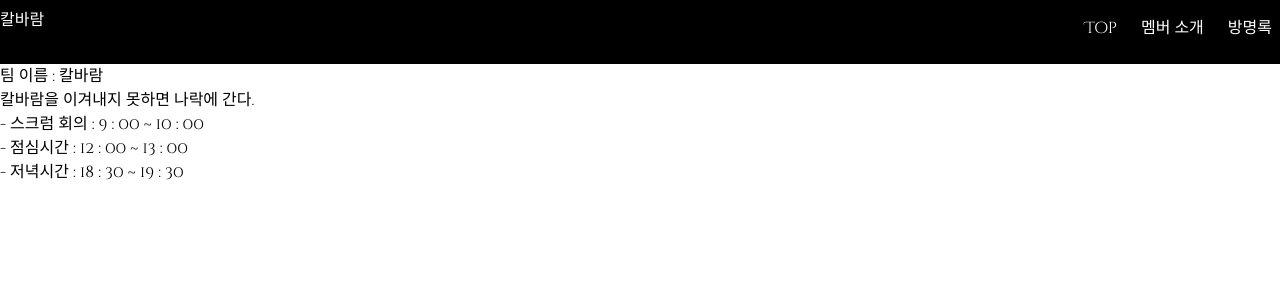
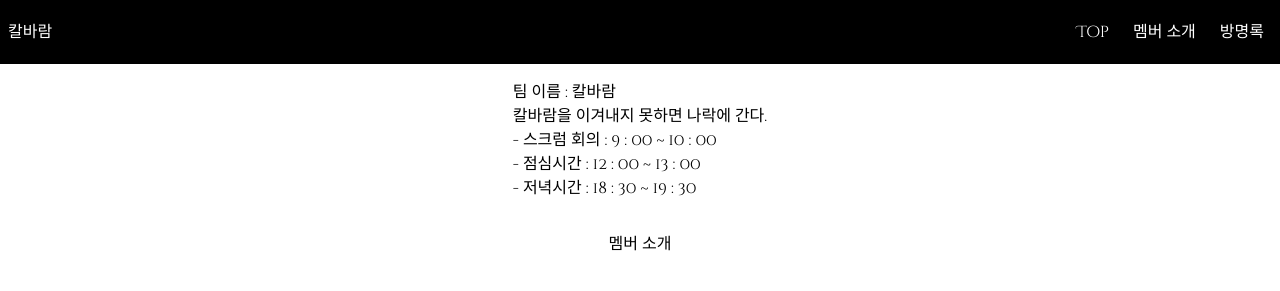
Before and after one commit to sharp-wind/SharpWind, a website: page main/index.html in a window 1280 px wide. Shown: the top 291 px of the page. Drawn offline with Linux system fonts and the light colour scheme.

Commit message:
메인 페이지 구역 설정

```diff
--- a/main/index.html
+++ b/main/index.html
@@ -10,16 +10,16 @@
         <link href="../src/styles.css" rel="stylesheet">
     </head>
     <body>
-        <header class="z-[100">
-            <div class="site-top w-full h-[64px] py-[8px] bg-black justify-between text-white flex">
+        <header class="fixed top-0 left-0 w-full z-[100]">
+            <div class="site-top w-full h-[64px] p-[8px] bg-black justify-between text-white flex">
                 <!-- 사이트 헤더 블럭 -->
-                <div class="top-left">
+                <div class="top-left flex items-center">
                     <div class="site-logo"></div>
                     <a href="index.html" class="site-name">칼바람</a>
                 </div>
-                <div class="top-right">
-                    <div class="top-nav">
-                        <div class="nav-wrapper flex gap-[8px]">
+                <div class="top-right flex">
+                    <div class="top-nav flex">
+                        <div class="nav-wrapper flex gap-[8px] items-center">
                             <div class="quick-nav nav1">
                                 Top
                             </div>
@@ -35,9 +35,10 @@
             </div>
         </header>
         <main>
-            <div class="site-main">
+            <div class="site-main relative mt-[80px] items-center flex flex-col gap-[32px] h-[3200px]">
                 <!-- 사이트 메인 블럭 -->
                 <div class="introduce-team">
+                    <!-- 팀 소개 -->
                     <div>
                         <div class="box-name">
                             팀 이름 : 칼바람
@@ -52,6 +53,13 @@
                         <div>- 저녁시간 : 18 : 30 ~ 19 : 30</div>
                     </div>
                 </div>
+                <div class="">
+                    <!-- 멤버 소개 -->
+                    멤버 소개
+                </div>
+                <div class="">
+                    <!-- 방명록 -->
+                </div>
             </div>
         </main>
         <footer>
--- a/src/styles.css
+++ b/src/styles.css
@@ -7,6 +7,8 @@ body {
     /* font-family: 'Cinzel', serif; */
     font-family: 'Cinzel Decorative', serif;
     margin: 0px;
+    height: 100%;
+    position: relative;
 }
 
 
```
Also changed, not shown: dist/styles.css.
